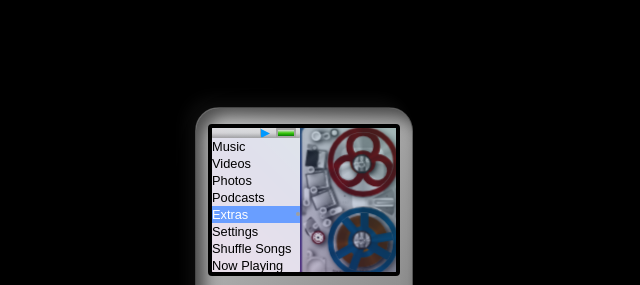
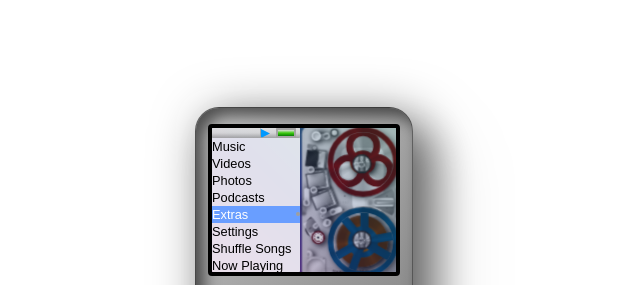
Before and after one commit to aj300542/music, a plain HTML site: page 2001-ipod.html in a window 1280 px wide. Shown: the part 112-397 px from the top of the page, without its empty margins (336-976 px from the left). Drawn offline with Linux system fonts and the light colour scheme.

Commit message:
Update 2001-ipod.html

```diff
--- a/2001-ipod.html
+++ b/2001-ipod.html
@@ -23,7 +23,7 @@
 
     body {
       font-family: Arial, sans-serif;
-      background-color: rgb(0, 0, 0);
+      background-color: transparent;
       /* 网页背景色，用于镂空效果显示 */
       display: flex;
       justify-content: center;
```
